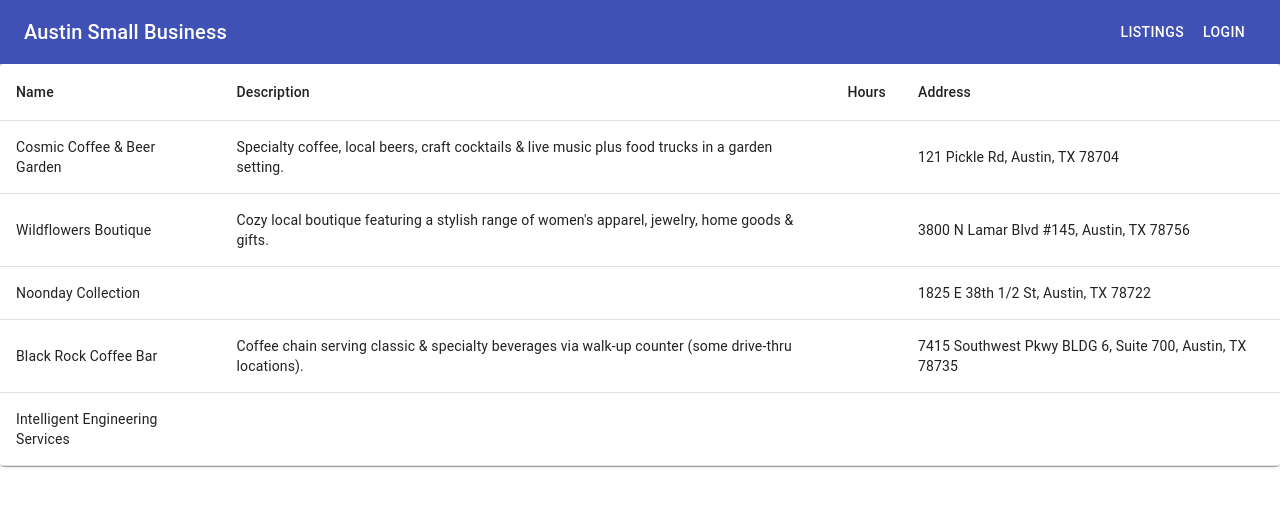
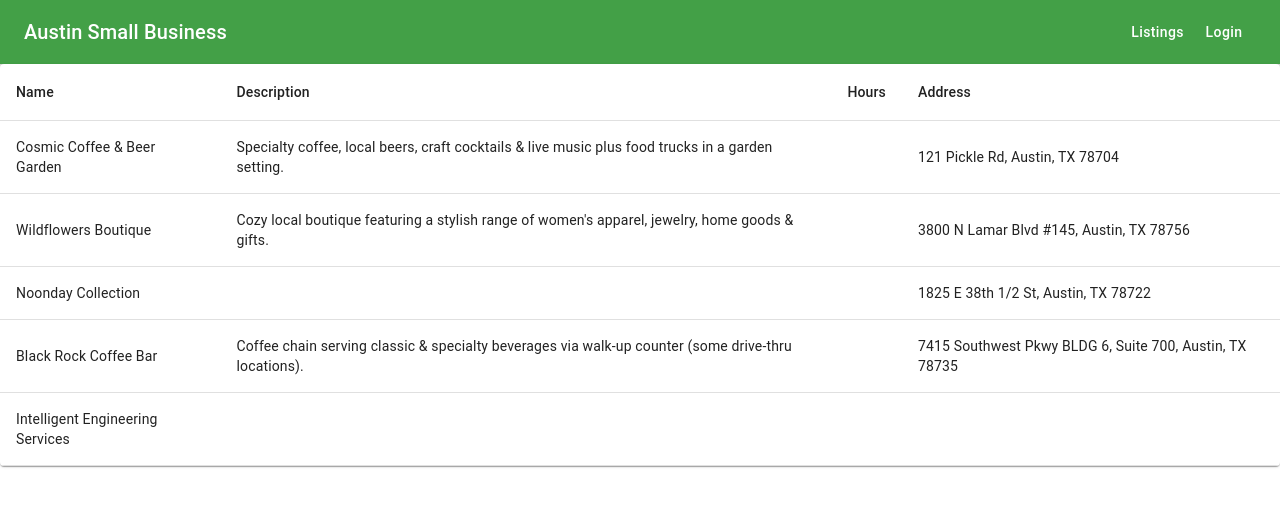
Before and after one commit to mayra-tellez/small-business, a React (Create React App) app: page / in a window 1280 px wide. Shown: the top 506 px of the page. Built offline with nearby package versions, Linux system fonts and the light colour scheme.

Commit message:
css modules for navbar and listing, still need changes

```diff
--- a/src/components/Listing/Listing.js
+++ b/src/components/Listing/Listing.js
@@ -11,6 +11,7 @@
 } from '@material-ui/core';
 
 import { businesses } from '../../data/businesses';
+import styles from './listing.module.css';
 
 export default function Listing() {
   const [list, setList] = useState(businesses);
--- a/src/components/NavBar/NavBar.js
+++ b/src/components/NavBar/NavBar.js
@@ -6,18 +6,19 @@
   Typography,
   Button
 } from '@material-ui/core';
+import styles from './navbar.module.css';
 
 export default function NavBar() {
   return (
     <Box sx={{ flexGrow: 1 }}>
-      <AppBar position="static">
-        <Toolbar style={{ display: "flex", justifyContent: "space-between" }}>
+      <AppBar style={{ backgroundColor: "#43a047" }} position="static">
+        <Toolbar className={styles.toolBar}>
           <Typography variant="h6" component="div" sx={{ flexGrow: 1 }}>
             Austin Small Business
           </Typography>
           <div>
-            <Button color="inherit">Listings</Button>
-            <Button color="inherit">Login</Button>
+            <Button style={{ textTransform: "none" }} color="inherit">Listings</Button>
+            <Button style={{ textTransform: "none" }} color="inherit">Login</Button>
           </div>
         </Toolbar>
       </AppBar>
--- /dev/null
+++ b/src/components/NavBar/navbar.module.css
@@ -0,0 +1,4 @@
+.toolBar {
+  display: flex;
+  justify-content: space-between;
+}
```
Also changed, not shown: src/components/Listing/listing.module.css (added).
